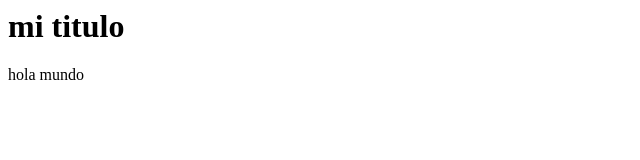
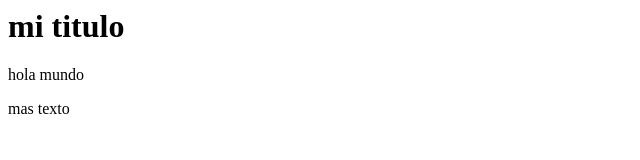
Before and after one commit to fogarcia93/prueba, a plain HTML site: page index.html in a window 1280 px wide. Shown: the full height of the page, 0-640 px from the left. Drawn offline with Linux system fonts and the light colour scheme.

Commit message:
este es un cambio nuevo

```diff
--- a/index.html
+++ b/index.html
@@ -1,3 +1,4 @@
 <h1>mi titulo</h1>
 
 <p>hola mundo</p>
+<p>mas texto</p>
```
